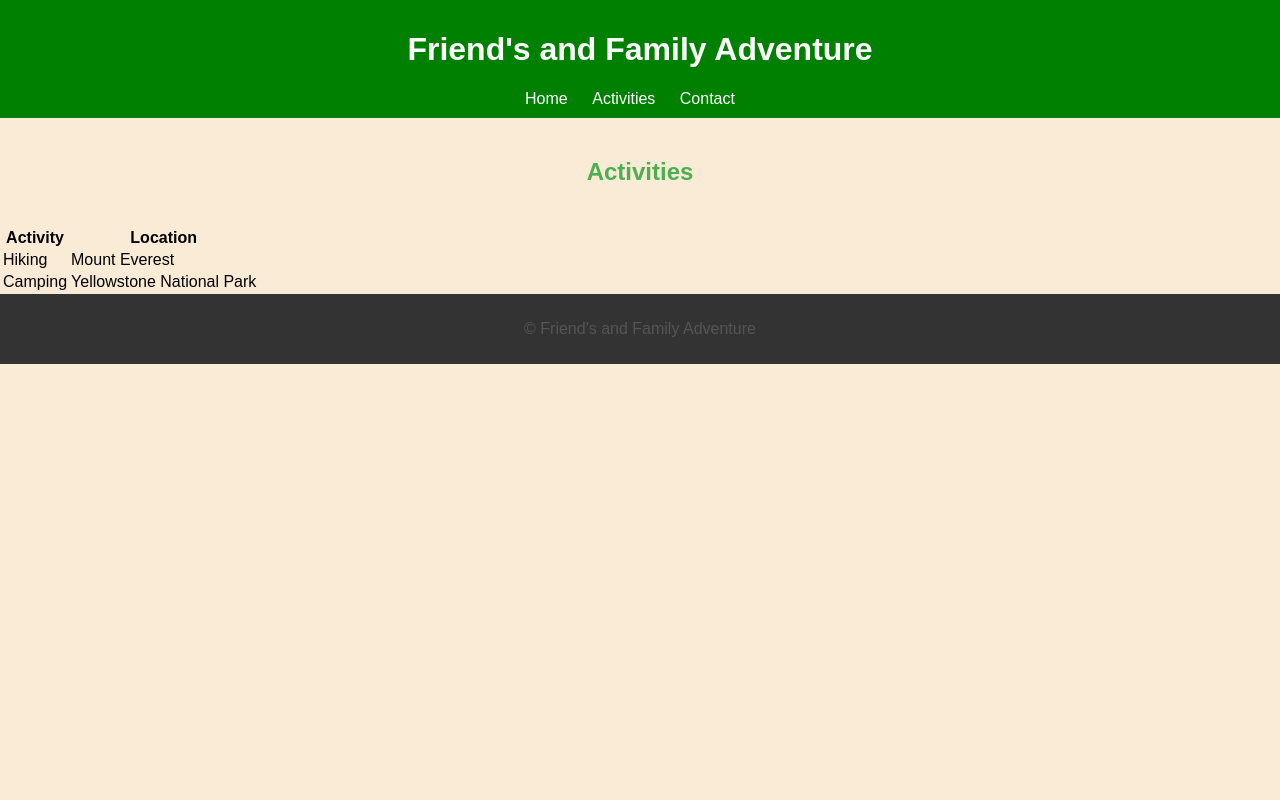
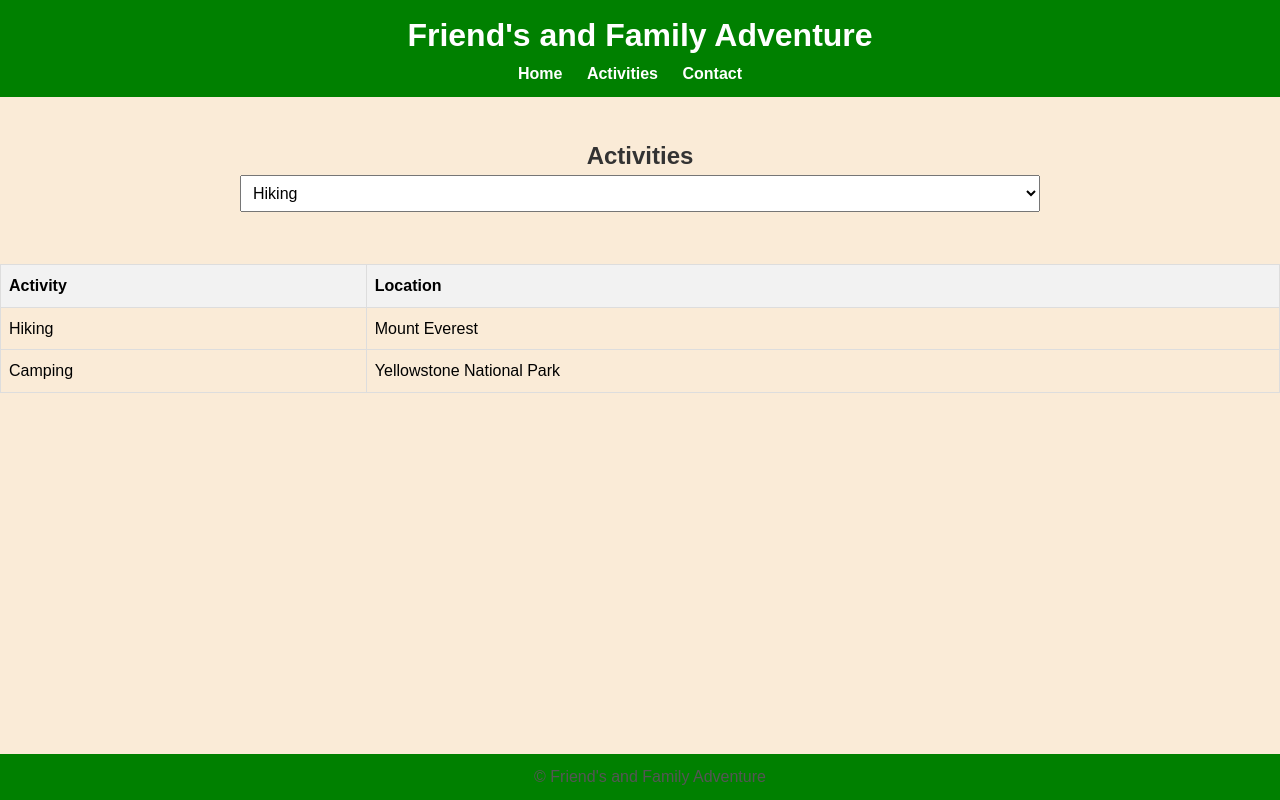
Before and after one commit to Fasika-Aga/hometake-assignmet, a plain HTML site: page activities.html in a window 1280 px wide. Drawn offline with Linux system fonts and the light colour scheme.

Commit message:
I added forms

```diff
--- a/activities.html
+++ b/activities.html
@@ -21,14 +21,11 @@
 
 <section class="main-content">
     <h2>Activities</h2>
-    <!-- <p>Discover the thrilling activities that await you and your friends and family.</p>
-
-    <ul>
-
-        <li>Email: fasikaaga7@gmail.com </li>
-        <li>phone: ######</li>
-        <li>Website: www.html.com </li>
-</ul> -->
+    <select>
+        <option value="hiking">Hiking</option>
+        <option value="camping">Camping</option>
+        <option value="sightseeing">Sightseeing</option>
+    </select>
 </section>
 
 <table>
--- a/style.css
+++ b/style.css
@@ -74,3 +74,127 @@ img:hover {
 .myheader {
     color: pink;
 }
+/* Apply styles to the select dropdown */
+select {
+    padding: 8px;
+    font-size: 16px;
+    margin-bottom: 20px;
+}
+
+/* Style the table */
+table {
+    width: 100%;
+    border-collapse: collapse;
+    margin-top: 20px;
+}
+
+/* Style table header */
+th {
+    background-color: #f2f2f2;
+}
+
+/* Style table cells */
+td, th {
+    border: 1px solid #ddd;
+    padding: 8px;
+    text-align: left;
+}
+
+/* Apply styles to the footer */
+footer {
+    background-color:green;
+    color: #fff;
+    text-align: center;
+    padding: 10px;
+    position: fixed;
+    bottom: 0;
+    width: 100%;
+}
+/* Reset some default styles */
+body, h1, h2, p, ul, li, form {
+    margin: 0;
+    padding: 0;
+}
+
+body {
+    font-family: 'Arial', sans-serif;
+    line-height: 1.6;
+}
+
+/* Header styles */
+/* header {
+    background-color: #333;
+    color: #fff;
+    padding: 10px 0;
+    text-align: center;
+} */
+
+h1 {
+    margin: 0;
+}
+
+nav ul {
+    list-style-type: none;
+}
+
+nav ul li {
+    display: inline-block;
+    margin-right: 20px;
+}
+
+nav a {
+    text-decoration: none;
+    color: #ffffff;
+    font-weight: bold;
+}
+
+/* Main content styles */
+.main-content {
+    max-width: 800px;
+    margin: 20px auto;
+    padding: 20px;
+}
+
+h2 {
+    color: #333;
+}
+
+/* Form styles */
+form {
+    margin-bottom: 20px;
+}
+
+label {
+    display: block;
+    margin-bottom: 8px;
+}
+
+input, select {
+    width: 100%;
+    padding: 8px;
+    margin-bottom: 12px;
+    box-sizing: border-box;
+}
+
+input[type="submit"] {
+    background-color: #333333;
+    color: #fff;
+    cursor: pointer;
+}
+
+/* Table styles */
+table {
+    width: 100%;
+    border-collapse: collapse;
+    margin-top: 20px;
+}
+
+th, td {
+    border: 1px solid #ddd;
+    padding: 8px;
+    text-align: left;
+}
+
+th {
+    background-color: #f2f2f2;
+}
```
Also changed, not shown: DEMO.HTML (deleted, +0 -72 lines), contact.html (+90 -2 lines), index.html (+1 -1 lines).
